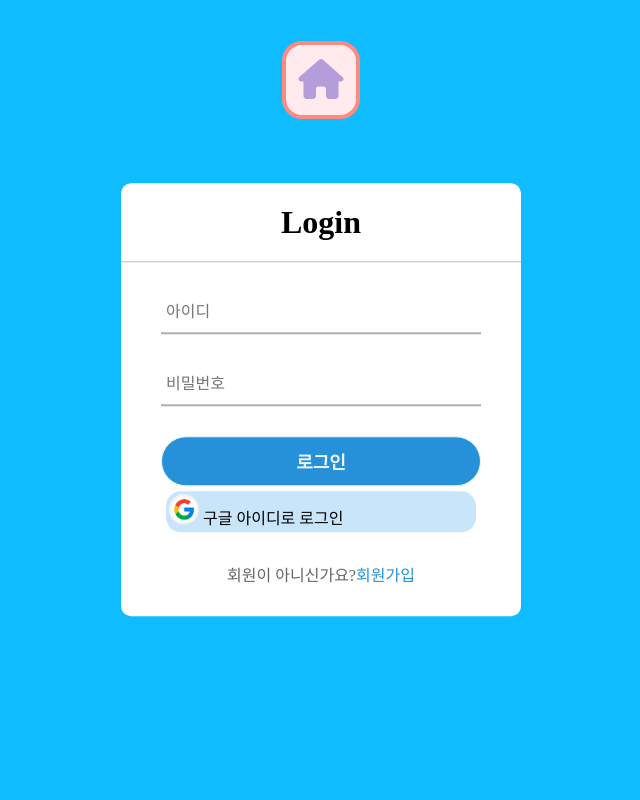
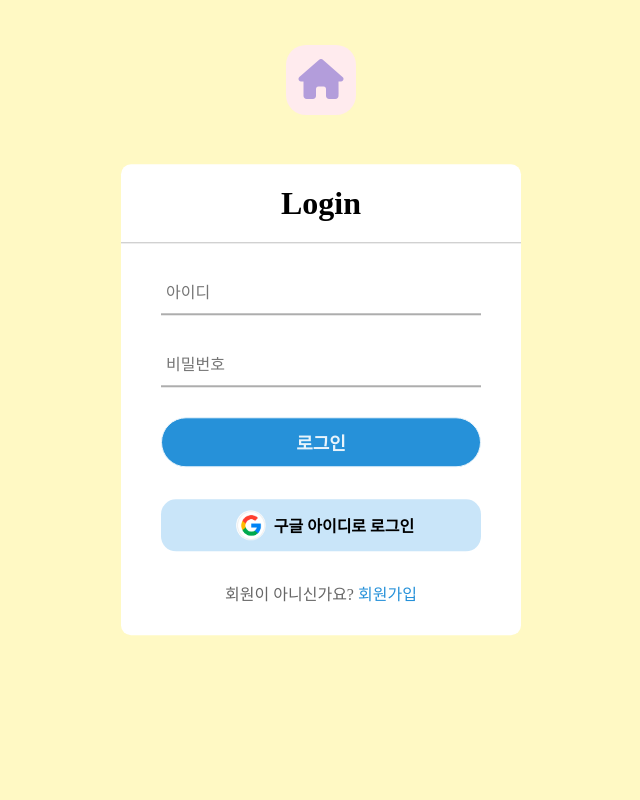
Before and after one commit to cychann/DAE, a Django app: page /accounts/login/ in a window 1280 px wide. Shown: the whole page, without its empty margins (319-959 px from the left). Run offline with Django 3.2, Linux system fonts and the light colour scheme; some libraries are stand-ins or nearby versions.

Commit message:
로그인, 회원가입 디자인

```diff
--- a/user/templates/account/login.html
+++ b/user/templates/account/login.html
@@ -15,7 +15,7 @@
     margin: 0;
     padding: 0;
     font-family: montserrat;
-    background: #0FBCFF;
+    background-color: #fff9c4;
     height: 100vh;
     overflow: hidden;
   }
@@ -25,7 +25,6 @@
   height: 70px;
   font-size: 40px;
   background-color: #ffebee;
-  border: 4px solid #ff8a80;
   border-radius: 20px;
   text-decoration: none;
   display: flex;
@@ -162,18 +161,27 @@ text-decoration: underline;
   text-align: center;
 }
 .div_social {
-  margin: 5px;
+  margin-top: 2rem;
   padding: 3px;
   background-color: #7ec2f06b;
   border-radius: 15px;
+  text-align: center;
+}
+
+.div_social a {
+  display: flex;
+  justify-content: center;
+  align-items: center;
 }
 
 .div_social img{
   width: 30px;
   height: 30px;
+  margin: 0.5rem;
 }
 .div_social span{
   text-align: center;
+  font-weight: 700;
 }
 </style>
 
@@ -253,7 +261,7 @@ for a {{ site_name }} account and sign in below:{% endblocktrans %}</p> -->
   const signup_link = document.createElement("a");
   signup_link.href = "{%url 'account_signup' %}";
 
-  signup.innerText = "회원이 아니신가요?";
+  signup.innerText = "회원이 아니신가요? ";
   signup.appendChild(signup_link);
 
   const login_form = document.querySelector(".login");
--- a/user/templates/account/signup.html
+++ b/user/templates/account/signup.html
@@ -13,7 +13,7 @@
     margin: 0;
     padding: 0;
     font-family: montserrat;
-    background: #0FBCFF;
+    background-color: #fff9c4;
     height: 100vh;
     overflow: hidden;
   }
@@ -23,7 +23,6 @@
   height: 70px;
   font-size: 40px;
   background-color: #ffebee;
-  border: 4px solid #ff8a80;
   border-radius: 20px;
   text-decoration: none;
   display: flex;
```
